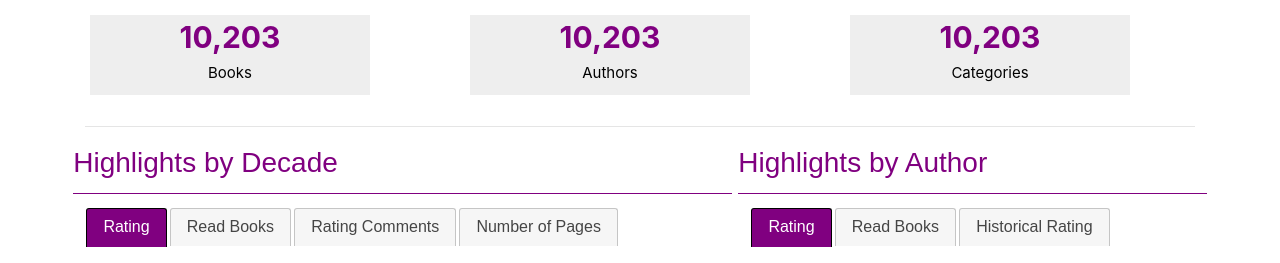
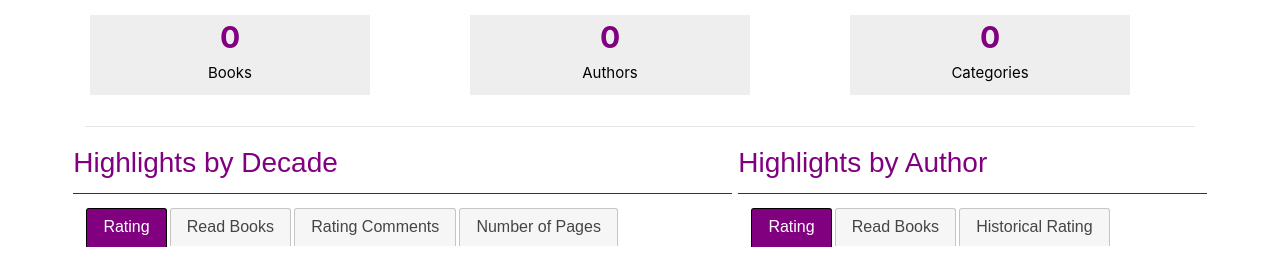
Before and after one commit to palolo02/Books_Analysis, a Flask app: page / in a window 1280 px wide. Shown: the part 56-319 px from the top of the page. Run offline with Flask 2, Linux system fonts and the light colour scheme; data that the repository does not hold is empty; some libraries are stand-ins or nearby versions.

Commit message:
Changes in horizontal graphs

```diff
--- a/app.py
+++ b/app.py
@@ -132,13 +132,17 @@ def get_kpi():
     # Define database and collection
     db = client.books_db
     collection = db.book_collection
+    kpis_json = {}
+    # Get the top 100 books with more comments (first criteria)
+    books = list(collection.distinct("title"))
+    authors = list(collection.distinct("authors"))
+    category = list(collection.distinct("category"))
 
-    # Get the top 100 books with more comments (first criteria)
-    books = collection.count()
-
-
+    kpis_json["books"] = len(books)
+    kpis_json["authors"] = len(authors)
+    kpis_json["category"] = len(category)
     # Send json result
-    return jsonify({"books": books})
+    return jsonify({"kpis": kpis_json})
 
 
 @app.route("/api/v1/books/timeline/avgRating", methods=["GET"])
--- a/static/js/app.js
+++ b/static/js/app.js
@@ -51,29 +51,10 @@ d3.json("/api/v1/pages").then((incomingData) =>{
 
 d3.json("/api/v1/kpi").then((incomingData) =>{
 
-    books = incomingData.books;
+    kpis = incomingData.kpis;
 
-    // create svg element:
-    var svg = d3.select("#books_count").append("svg").attr("width", 200).attr("height", 200)
-    var g = svg.append("g")
-
-    // Add the path using this helper function
-   var circle = g.append('circle')
-    .attr('cx', 100)
-    .attr('cy', 100)
-    .attr('r', 50)
-    .attr('stroke', 'none')
-    .attr('fill', '#69a3b2')
-    .attr('opacity',0.7)
-    .append("text");
-
-    g.append("text")
-    .attr("x", 50)
-    .attr("y", 100)
-    .attr("stroke", "white")
-    .text("Authors");
-
-
-
+    d3.select("#kpiBooks").text(kpis.books.toString().replace(/\B(?=(\d{3})+(?!\d))/g, ","));
+    d3.select("#kpiAuthors").text(kpis.authors.toString().replace(/\B(?=(\d{3})+(?!\d))/g, ","));
+    d3.select("#kpiCategories").text(kpis.category.toString().replace(/\B(?=(\d{3})+(?!\d))/g, ","));
 
 });
--- a/static/js/timelineRating.js
+++ b/static/js/timelineRating.js
@@ -7,7 +7,7 @@ d3.json("/api/v1/books/timeline/avgRating").then((incomingData) =>{
     var decadesAxis = books.map(b => b["decade"]);
     var booksAxis = books.map(b => b["books"]);
     var totalBooks = booksAxis.reduce((a, b) => a + b, 0);
-    booksAxis = books.map(a => (Math.round((a["books"]/totalBooks + Number.EPSILON) * 100) / 100)*100);
+    //booksAxis = books.map(a => (Math.round((a["books"]/totalBooks + Number.EPSILON) * 100) / 100)*100);
     var avgRatingAxis = books.map(b => b["avgRating"]);
     var avgRatingCountAxis = books.map(b => b["avgRatingCount"]);
     var avgNumPages = books.map(b => b["avgNumPages"]);
@@ -29,10 +29,10 @@ d3.json("api/v1/books/authors").then((incomingData) =>{
   var y = authors.map(a => a["Nobooks"]);
   var z = authors.map(a => a["avgRating"]);
   var totalBooks = z.reduce((a, b) => a + b, 0);
-  y = authors.map(a => (Math.round((a["Nobooks"]/totalBooks + Number.EPSILON) * 100) / 100)*100);
+  //y = authors.map(a => (Math.round((a["Nobooks"]/totalBooks + Number.EPSILON) * 100) / 100)*100);
 
-  horizontalGraph(x,y,'authors','Authors with highest published books (top 20)','Decade');
-  horizontalGraph(x,z,'authorsRating','Authors with highest rating (top 20)','Decade');
+  horizontalGraph(x,y,'authors','Authors with highest published books (top 20)','Decade',[0,100]);
+  horizontalGraph(x,z,'authorsRating','Authors with highest rating (top 20)','Decade',[0,5]);
 
 
 });
@@ -45,13 +45,13 @@ d3.json("api/v1/books/categories").then((incomingData) =>{
   var x = categories.map(a => a["category"]);
   var y = categories.map(a => a["avgRating"]);
   var z = categories.map(a => a["Nobooks"]);
-  var totalBooks = z.reduce((a, b) => a + b, 0);
+  //var totalBooks = z.reduce((a, b) => a + b, 0);
   //z = categories.map(a => (Math.round((a["Nobooks"]/totalBooks + Number.EPSILON) * 100) / 100)*100);
-  console.log(`Total Books: ${totalBooks}`)
+
 
 
   //horizontalGraph(x,y,'authors')
-  horizontalGraph(x,z,'category',`Top 10`,'No books published');
+  horizontalGraph(x,z,'category',`Top 10`,'No books published',[0,4500]);
 
 });
 
@@ -109,8 +109,8 @@ function historicalGraph(x,y,author){
 
 }
 
-function horizontalGraph(x,y,id,title,xTitle){
-  console.log(xTitle);
+function horizontalGraph(x,y,id,title,xTitle, range){
+
   var trace1 = {
     x: y,
     y: x,
@@ -126,13 +126,13 @@ function horizontalGraph(x,y,id,title,xTitle){
       title: xTitle,
       zeroline: true,
       titlefont: {
-        size: 10,
+        size: 7,
         color: 'rgb(107, 107, 107)'
       }
     },
     yaxis: {
       titlefont: {
-        size: 10,
+        size: 7,
         color: 'rgb(107, 107, 107)'
       }
     }
@@ -142,7 +142,24 @@ function horizontalGraph(x,y,id,title,xTitle){
 
   var layout = {
     title: title,
-    showlegend: false
+    showlegend: false,
+    xaxis :{
+      range: range
+    },
+    xaxis :{
+      titlefont: {
+        size: 5,
+        color: 'rgb(107, 107, 107)'
+      }
+    },
+    yaxis: {
+      automargin: true,
+      ticktext:x,
+      titlefont: {
+        size: 7,
+        color: 'rgb(107, 107, 107)'
+      }
+    }
   };
 
   Plotly.newPlot(id, data, layout, {displayModeBar: false}, {responsive: true});
@@ -152,85 +169,7 @@ function horizontalGraph(x,y,id,title,xTitle){
 setTimeout(function(){
   $("#tabStatistics").tabs();
   $("#tabAuthors").tabs();
-}, 2000);
-
-function render(books){
-  console.log('Render')
-  var svg = d3.select("#test");
-  var margin = 250;
-  var width = 800 - margin;
-  var height = 800 - margin;
-
-  var xScale = d3.scaleBand().range([0, width]).padding(0.4);
-  var yScale = d3.scaleLinear().range([height,0]);
-
-  var g = svg.append("g").attr("transform", "translate(" + 100 + "," + 100 + ")");
-
-  xScale.domain(books.map(function(d) { return d.decade; }));
-  yScale.domain([0, d3.max(books, function(d) { return d.avgRating; })]);
-
-  g.append("g")
-    .attr("transform", "translate(0," + height + ")")
-    .call(d3.axisBottom(xScale));
-
-  g.append("g")
-    .call(d3.axisLeft(yScale).tickFormat(function(d){
-        return d;
-    }).ticks((books.map(b => b["avgRating"]).length)))
-    .append("text")
-    .attr("y", 6)
-    .attr("dy", "0.71em")
-    .attr("text-anchor", "end")
-    .text("value");
-
-    g.selectAll(".bar")
-    .data(books)
-    .enter().append("rect")
-    .attr("class", "bar")
-    .attr("x", function(d) { return xScale(d.decade); })
-    .attr("y", function(d) { return yScale(d.avgRating); })
-    .attr("width", xScale.bandwidth())
-    .attr("height", function(d) { return height - yScale(d.avgRating); });
-
-    svg.append("text")
-    .attr("transform", "translate(100,0)")
-    .attr("x", 50)
-    .attr("y", 50)
-    .attr("font-size", "24px")
-    .text('Average Rating Books per Decade')
-
-    g.append("g")
-    .attr("transform", "translate(0," + height + ")")
-    .call(d3.axisBottom(xScale))
-    .append("text")
-    .attr("y", 50)
-    .attr("x", 300)
-    .attr("text-anchor", "end")
-    .attr("stroke", "black")
-    .text("Decade");
-
-    g.append("g")
-    .call(d3.axisLeft(yScale)
-    .tickFormat(function(d){
-        return d;
-    }).ticks(10))
-    .append("text")
-    .attr("y", 6)
-    .attr("dy", "-5.1em")
-    .attr("text-anchor", "end")
-    .attr("stroke", "black")
-    .text("Average Rating");
-
-
-    svg.selectAll("text")
-    .data(books)
-    .enter().append("text")
-    .text(function(d) { return yScale(d.avgRating)})
-    .attr("x", function(d,j) { return xScale(d.decade)*j; })
-    .attr("y", function(d) { return yScale(d.avgRating)+0.5; })
-    .style('color','black')
-
-}
+}, 1500);
 
 
 function plotAvgRating(decadesAxis, avgRatingAxis){
@@ -297,7 +236,7 @@ function plotNoBooks(decadesAxis, booksAxis){
       var data = [trace1];
 
       var layout = {
-        title: 'Number of Books per Decade',
+        title: 'Number of Published Books per Decade',
         font:{
           family: 'Raleway, sans-serif'
         },
@@ -313,8 +252,8 @@ function plotNoBooks(decadesAxis, booksAxis){
         },
         yaxis: {
           zeroline: false,
-          range: [0, 100],
-          title: '% Published Books',
+          //range: [0, 100],
+          title: 'Published Books',
             titlefont: {
               size: 16,
               color: 'rgb(107, 107, 107)'
--- a/templates/index.html
+++ b/templates/index.html
@@ -44,21 +44,21 @@
                 <div class="col-4">
                     <!-- Books -->
                     <div class="kpi">
-                        <strong><span = class="kpiNumber">10,203</span></strong> <br>
+                        <strong><span class="kpiNumber" id="kpiBooks"></span></strong> <br>
                         <span class="kpiText">Books</span>
                     </div>
                 </div>
                 <div class="col-4">
                     <!-- Authors -->
                     <div class="kpi">
-                        <strong><span = class="kpiNumber">10,203</span></strong> <br>
+                        <strong><span class="kpiNumber" id="kpiAuthors"></span></strong> <br>
                         <span class="kpiText">Authors</span>
                     </div>
                 </div>
                 <div class="col-4">
                     <!-- Categories -->
                     <div class="kpi">
-                        <strong><span = class="kpiNumber">10,203</span></strong> <br>
+                        <strong><span class="kpiNumber" id="kpiCategories"></span></strong> <br>
                         <span class="kpiText">Categories</span>
                     </div>
                 </div>
```
